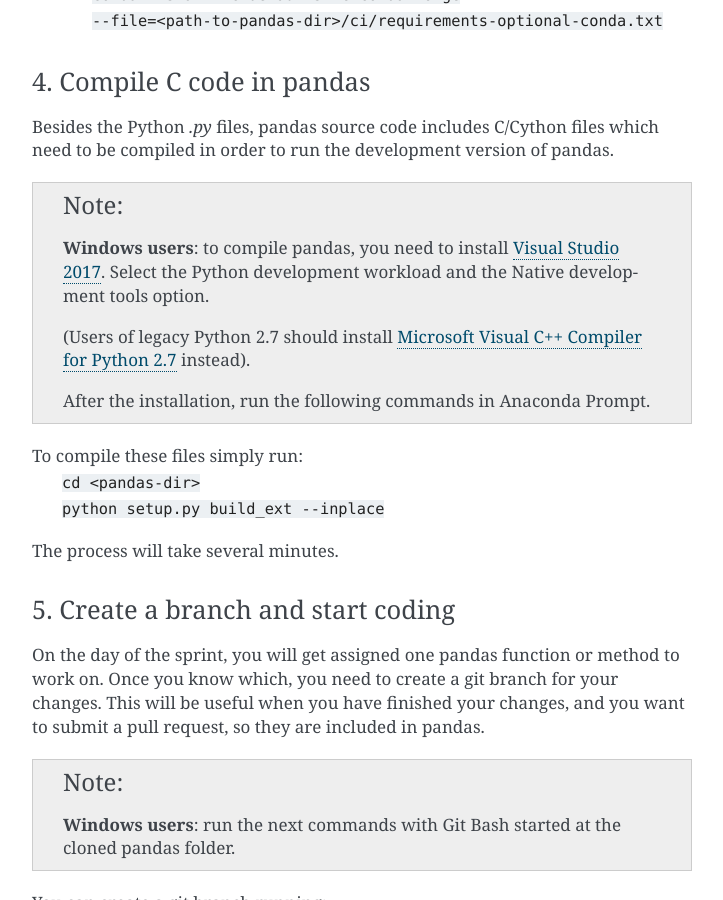
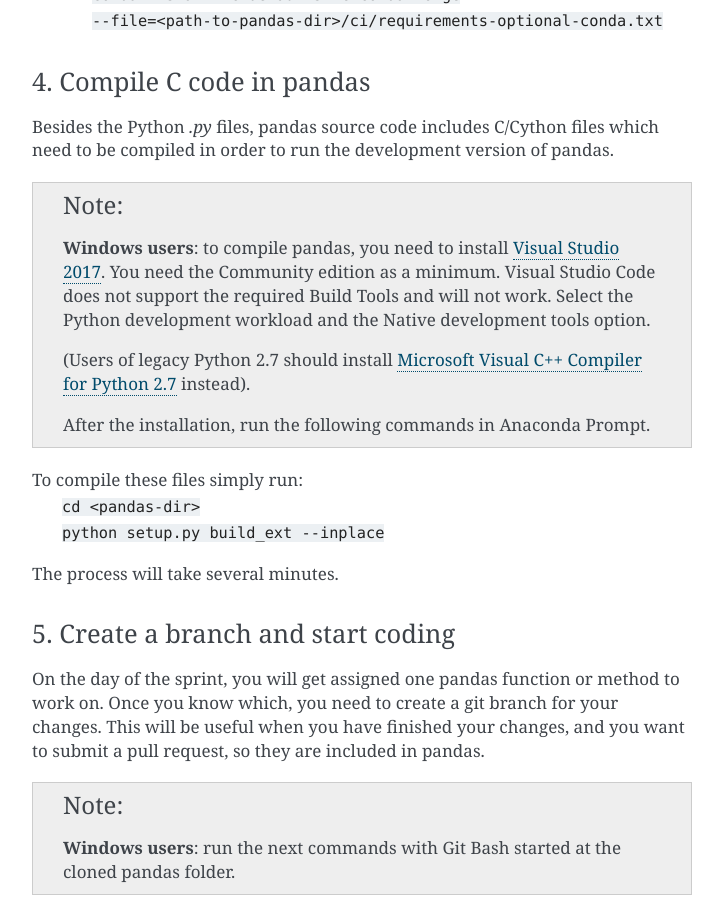
Before and after one commit to python-sprints/python-sprints.github.io, a Sphinx documentation site: the page built from pandas/guide/source/pandas_setup.rst, in a window 1280 px wide and 900 px high, scrolled down 2342 px. Shown: the whole window, without its empty margins (388-1111 px from the left). Built offline with Sphinx 7.4.7, drawn with Linux system fonts in a browser that asks for light colours.

Commit message:
Noted minimum VS req (#65)

```diff
--- a/pandas/guide/source/pandas_setup.rst
+++ b/pandas/guide/source/pandas_setup.rst
@@ -91,7 +91,7 @@ Besides the Python `.py` files, pandas source code includes C/Cython files
 which need to be compiled in order to run the development version of pandas.
 
 .. note::
-    **Windows users**: to compile pandas, you need to install `Visual Studio 2017 <https://www.visualstudio.com/>`_.
+    **Windows users**: to compile pandas, you need to install `Visual Studio 2017 <https://www.visualstudio.com/>`_. You need the Community edition as a minimum. Visual Studio Code does not support the required Build Tools and will not work.
     Select the Python development workload and the Native development tools option.
 
     (Users of legacy Python 2.7 should install `Microsoft Visual C++ Compiler for Python 2.7 <https://www.microsoft.com/download/details.aspx?id=44266>`_ instead).
```
